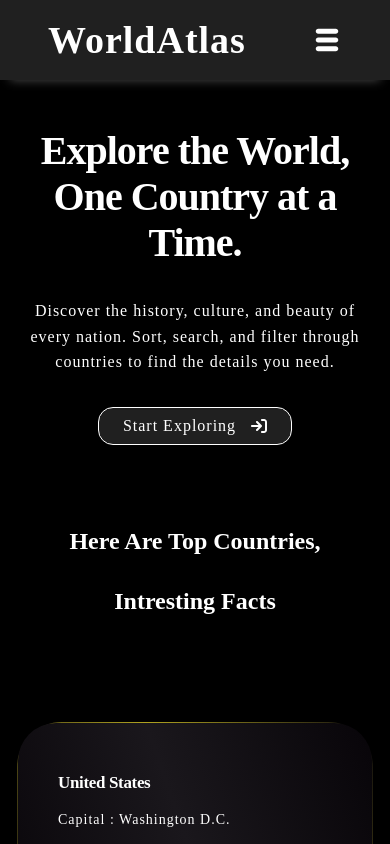
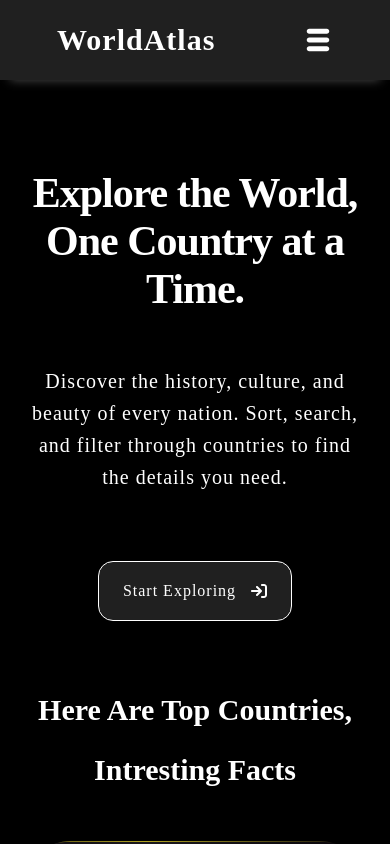
Before and after one commit to Itsarun01/Country-Explorer, a React (Vite) app: page / in a window 390 px wide. Shown: the top 844 px of the page. Built offline with nearby package versions, Linux system fonts and the light colour scheme.

Commit message:
country card and footer responsive code add.

```diff
--- a/src/App.css
+++ b/src/App.css
@@ -204,6 +204,7 @@ nav ul {
 
 .container .banner-image {
   width: 100%;
+
 }
 
 
@@ -213,6 +214,7 @@ nav ul {
 
 .section-about {
   margin: 5rem auto 5rem auto;
+
 }
 
 .gradient-cards {
@@ -220,6 +222,8 @@ nav ul {
   grid-template-columns: repeat(3, 1fr);
   gap: 3rem;
   margin-bottom: 5rem;
+
+
 }
 
 .container-title {
@@ -276,6 +280,7 @@ nav ul {
   line-height: 40px;
   font-style: normal ;
   font-size: 24px;
+  display: inline-block;
 
 }
 
@@ -285,6 +290,7 @@ nav ul {
   color: #fff;
   font-size: 14px;
   max-width: 470px;
+
 
 }
 
@@ -436,7 +442,9 @@ color: #fff;
     display: flex;
     flex-direction: column;
     gap: 2.4rem;
+    display: inline-block;
   }
+
 
   & .country-card-backBtn {
     width: 100%;
@@ -444,6 +452,8 @@ color: #fff;
     justify-content: flex-end;
   }
 }
+
+
 
 /* // Search Bar section  */
 
@@ -453,6 +463,7 @@ color: #fff;
   align-items: center;
   justify-content: space-between;
   margin-bottom: 3.2rem;
+  position: static;
 
   & .container-card {
     padding: 0.8rem 2.4rem;
@@ -526,36 +537,6 @@ color: #fff;
 
 /* Header Media Query Start */
 
-
- @media screen and (max-width : 380px) {
-
-
-  .navbar-grid {
-    padding: 0 1.6rem;
-
-  }
-
-  nav ul {
-    gap: 1.6rem;
-  }
-
-  .ham-menu {
-    font-size: 2.4rem;
-  }
-
- }
-
- /* for nav 480 px  */
-
-  @media screen and (max-width: 480px) {
-
-
-
-
-  }
-
-
-
 @media screen and (max-width: 768px) {
 
 
@@ -580,6 +561,7 @@ color: #fff;
 
   nav ul {
     position: absolute;
+
     top: 8rem;
     right: 0;
     width: 100%;
@@ -596,134 +578,178 @@ color: #fff;
     display: none;
   }
 
+}
+
+
+@media screen and (max-width: 480px) {
+  .Logo h1{
+    font-size: 3rem;
+  }
 
 }
+
+
+ @media screen and (max-width : 380px) {
+
+
+  .navbar-grid {
+    padding: 0 1.6rem;
+
+  }
+
+  nav ul {
+    gap: 1.6rem;
+  }
+
+  .ham-menu {
+    font-size: 2.4rem;
+  }
+
+
+ }
+
 
 
 /* Header Media Query End */
 
 /* Hero Section Media Query Start */
 
-@media screen and (max-width: 768px) {
+@media screen and (max-width: 1024px) {
 
-  .container{
+  .hero-image{
+    display: none ;
+  }
+
+  .hero-query{
     display: flex;
-    flex-direction: column;
-    flex-direction: column-reverse;
+    justify-content: center;
+    align-items: center;
+    height: 42rem;
 
-    & .hero-image {
-     display: none
+
+    & .heading-xl {
+      font-size: 6rem;
+      text-align: center;
+      margin-top: 3rem;
+    }
+
+    & .paragraph {
+      text-align: center;
+      font-size: 3rem;
+
+
+
     }
 
   }
 
-  .heading-xl {
-    font-size: 5rem;
-   text-align: center;
+  .hero-content {
+    display: flex;
+    flex-direction: column;
+    justify-content: center;
+    align-items: center;
+
+    & button {
+      width: 100%;
+      height: 6rem;
+    }
+
+  }
+}
+
+@media screen and (max-width: 768px) {
+
+  .hero-query {
+    margin: 6.4rem auto;
+    gap: 3.2rem;
   }
 
-  .paragraph {
+  .hero-content {
+    gap: 3rem;
+  }
+
+  .hero-content {
+    display: flex;
+    flex-direction: column;
+    justify-content: center;
+    align-items: center;
+  }
+
+  .hero-content button {
+    width: 100%;
+    height: 6rem;
+  }
+
+  .hero-content .heading-xl {
+    font-size: 5.2rem;
     text-align: center;
   }
 
-  .hero-section .container {
-    margin: 3.2rem auto;
+  .hero-content .paragraph {
+    font-size: 2.4rem;
+    text-align: center;
   }
 
- .hero-content {
-   text-align: center;
-
-   & button{
-      margin: 0 auto;
-
-   }
-
+  .hero-content .hero-image {
+    display: none;
   }
 
 }
 
 @media screen and (max-width: 480px) {
-  .heading-xl {
-    font-size: 4rem;
+
+  .hero-content .heading-xl {
+    font-size: 4.2rem;
   }
 
-  .paragraph {
-    font-size: 1.6rem;
+  .hero-content .paragraph {
+    font-size: 2rem;
   }
 
-  .hero-section .container {
-    padding: 1.6rem;
-    margin: 3.2rem auto;
-  }
-
-  .hero-image {
-    display: none;
-  }
-
-  .hero-content {
-    text-align: center;
+  .hero-content  {
+    gap: 2rem;
   }
 
 }
 
-@media screen and (max-width: 380px) {
-  .heading-xl {
-    font-size: 3.2rem;
-  }
+/* Hero Section Media Query End */
 
-  .paragraph {
-    font-size: 1.4rem;
-  }
+/* About Section Media Query Start */
 
-  .hero-section .container {
-    padding: 1.6rem;
-    margin: 3.2rem auto;
-  }
 
-  .hero-image {
-    display: none;
-  }
+@media screen and (max-width: 1200px) {
 
-  .hero-content {
-    text-align: center;
+
+  .container {
+    margin: 0 2rem;
   }
 
 }
 
-
-/* Hero Section Media Query End */
-
-
-/* About Section Media Query Start */
 
 @media screen and (max-width: 1024px) {
   .gradient-cards {
     grid-template-columns: repeat(2, 1fr);
   }
 
-  .container-title {
-    font-size: 3.2rem;
+  .container {
+    margin: 0 2.5rem;
   }
-
 
 }
 
 @media screen and (max-width: 768px) {
-
-.container {
-  padding: 0 1.6rem;
+  .gradient-cards {
+    grid-template-columns: repeat(1, 1fr);
+  }
 }
 
-  .gradient-cards {
-    grid-template-columns: 1fr;
-  }
+@media screen and (max-width: 480px) {
+
 
   .container-title {
-    font-size: 3.2rem;
-  }
+    font-size: 3rem;
 
-  .card {
-    max-width: 100%;
   }
 
   .card-title {
@@ -735,60 +761,169 @@ color: #fff;
   }
 }
 
-  .gradient-cards {
-    grid-template-columns: 1fr;
+/* About Section Media Query End */
+
+
+/* Contact Section Media Query Start */
+
+@media screen and (max-width: 768px) {
+  .contact-wrapper form {
+    gap: 2.4rem;
   }
 
-  .container-title {
-    font-size: 3.2rem;
-  }
 
-  .card {
-    max-width: 100%;
-  }
-
-  .card-title {
-    font-size: 2.4rem;
-  }
-
-  .card-description {
-    font-size: 1.6rem;
-  }
-
-@media screen and (max-width: 480px) {
-
-  .container-title {
-    font-size: 2.4rem;
-  }
-
-  .card-title {
-    font-size: 2rem;
-  }
-
-  .card-description {
-    font-size: 1.4rem;
+  .contact-wrapper form input,
+  .contact-wrapper form textarea {
+    padding: 1.6rem 2.4rem;
   }
 
 }
 
-@media screen and (max-width: 380px) {
-
-  .container-title {
-    font-size: 2rem;
+@media screen and (max-width: 480px) {
+  .contact-wrapper form {
+    gap: 1.6rem;
   }
 
-  .card-title {
-    font-size: 1.8rem;
+
+
+}
+
+/* Contact Section Media Query End */
+
+
+/* Country Card Media Query Start */
+
+@media screen and (max-width : 1200px) {
+
+  .ccountry-section{
+     gap: 3.2rem;
   }
 
-  .card-description {
-    font-size: 1.2rem;
+  .section-searchFilter{
+    margin: 7rem auto;
+  }
+
+  .country-section .grid {
+    grid-template-columns: repeat(3, 1fr);
+  }
+
+  .country-section img {
+    width: 100%;
+    max-width: 30rem;
+    height: 16rem;
+  }
+
+  .country-details-card {
+    margin: 3.2rem auto;
+  }
+
+  .country-details-card img {
+    width: 100%;
+    max-width: 30rem;
+    height: 16rem;
   }
 
 }
 
+@media screen and (max-width: 1024px) {
 
-/* About Section Media Query End */
+  .country-section .grid {
+    grid-template-columns: repeat(2, 1fr);
+  }
+
+  .country-section img {
+    width: 100%;
+    max-width: 30rem;
+    height: 16rem;
+  }
+}
+
+@media screen and (max-width: 768px) {
+  .country-section .grid {
+    grid-template-columns: repeat(2, 1fr);
+  }
+
+  .country-section img {
+    width: 100%;
+    max-width: 30rem;
+    height: 16rem;
+  }
+
+  .country-details-card {
+    margin: 3.2rem auto;
+  }
+
+  .country-details-card img {
+    width: 100%;
+    max-width: 30rem;
+    height: 16rem;
+  }
+}
+
+@media screen and (max-width : 620px) {
+  .country-section .grid {
+    grid-template-columns: repeat(1, 1fr);
+  }
+
+  .country-section img {
+    width: 100%;
+    max-width: 30rem;
+    height: 16rem;
+  }
+
+
+
+  .country-details-card img {
+    width: 100%;
+    max-width: 20rem;
+    height: 16rem;
+  }
+}
+
+@media screen and (max-width: 500px) {
+
+  .country-section img {
+    width: 100%;
+    max-width: 20rem;
+    height: 16rem;
+  }
+
+  .country-details-card img {
+    width: 100%;
+    max-width: 20rem;
+    height: 16rem;
+  }
+
+}
+
+/* Country Card Media Query End */
+
+/* Responsive Css For Footer */
+
+@media screen and (max-width: 768px) {
+  .footer-contact {
+    grid-column: 1 / -1;
+    gap: 2rem;
+    align-items: center;
+    justify-content: center;
+    text-align: center;
+  }
+
+  .footer-contact-text {
+    gap: 1.6rem;
+  }
+
+  .footer-contact .icon {
+    font-size: 2.4rem;
+  }
+
+  .footer-contact p {
+    font-size: 1.6rem;
+  }
+}
+
+
+/* Responsive Css For Footer End */
 
 
 /*Responsive Css */
--- a/src/Components/UI/HeroSection.jsx
+++ b/src/Components/UI/HeroSection.jsx
@@ -5,7 +5,7 @@ const HeroSection = () => {
   return (
     <>
       <main className="hero-section main">
-        <div className="container grid grid-two-col">
+        <div className="container grid grid-two-col hero-query">
           <div className="hero-content">
             <h1 className="heading-xl">
               Explore the World, One Country at a Time.
--- a/src/Components/UI/SearchFilter.jsx
+++ b/src/Components/UI/SearchFilter.jsx
@@ -13,7 +13,7 @@ const SearchFilter = ({search, setSearch, filter, setFilter}) => {
 
   return (
     <>
-      <section className="section-searchFilter container container-card  bg-yellow-box ">
+      <section className="section-searchFilter container container-card ">
         <input
           className="search-bar"
           type="text"
--- a/src/pages/Country.jsx
+++ b/src/pages/Country.jsx
@@ -42,6 +42,7 @@ const Country = () => {
   return (
     <section className="container country-section">
       <SearchFilter
+        className="search-filter"
         search={search}
         setSearch={setSearch}
         filter={filter}
```
